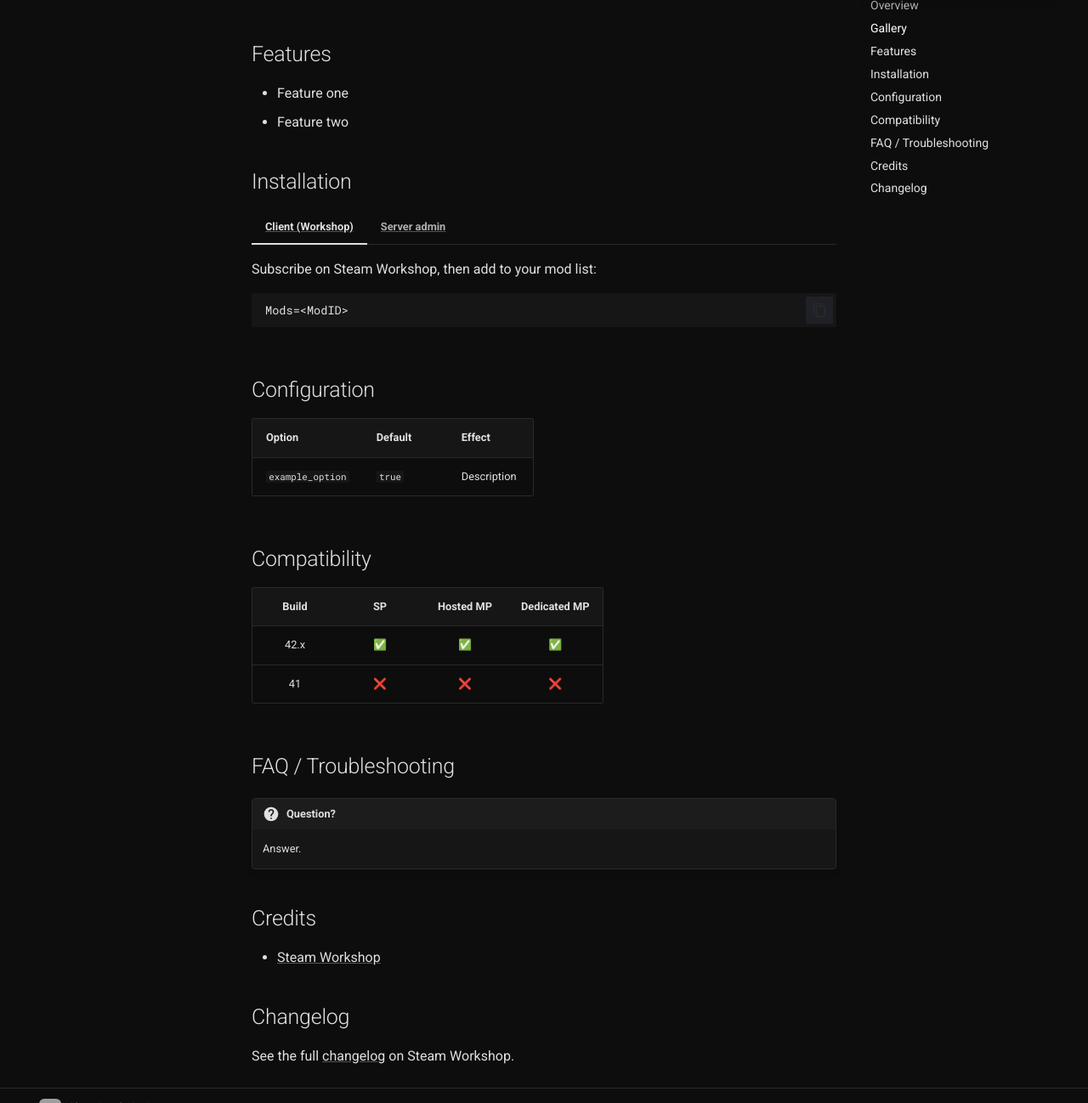
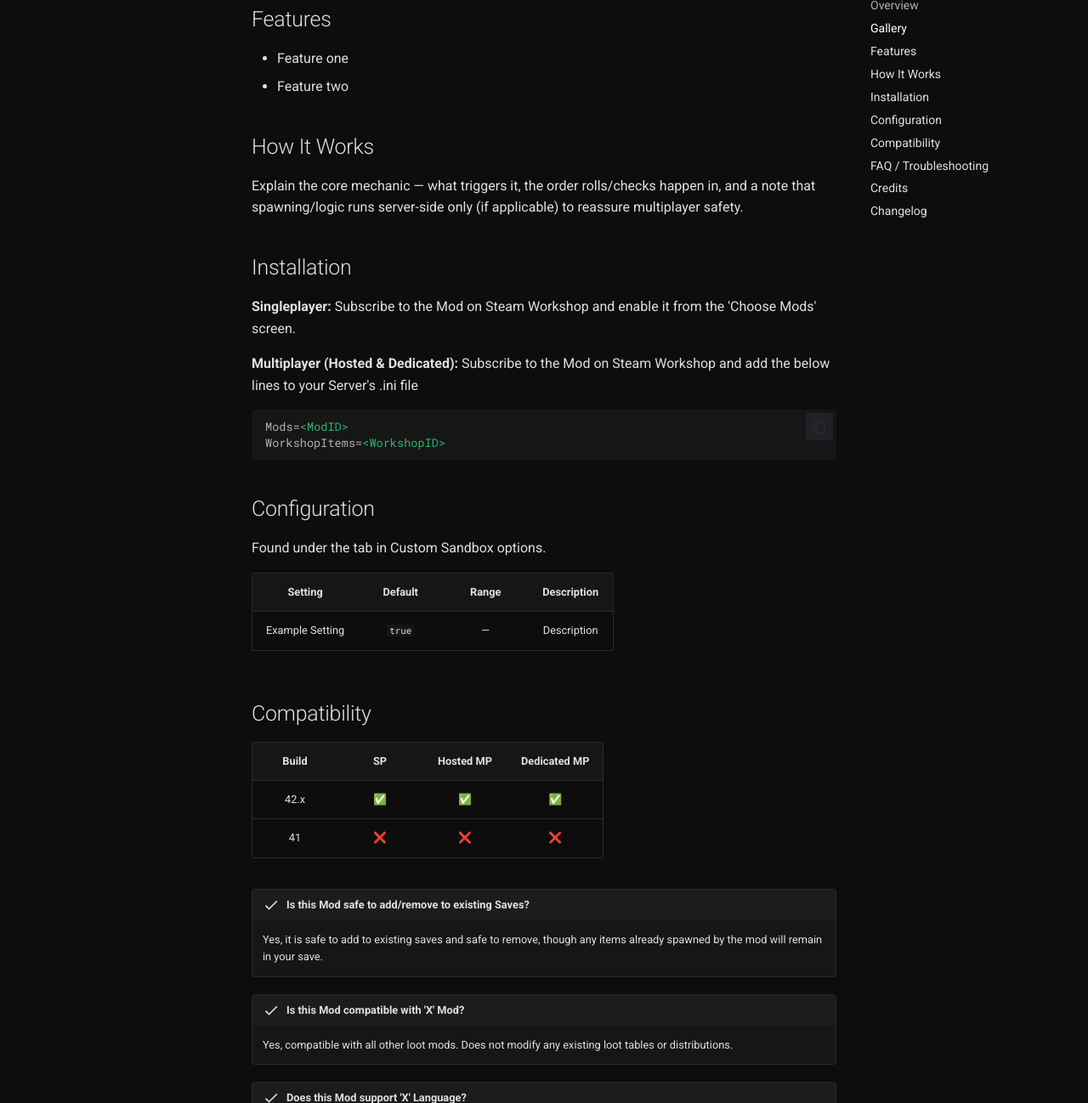
Before and after one commit to ObnoxiouslyNoxious/NoxDocs, an MkDocs documentation site: the page built from docs/mods/_template.md, in a window 1280 px wide and 1400 px high, scrolled down 604 px, cut to the strip 102-1400 px from the top of the window. Shown: the whole strip at 85% size. Built offline with MkDocs 1.6.1 and Material for MkDocs 9.7.7, drawn with Linux system fonts in a browser that asks for light colours; comment, search, counter and statistics services are not loaded; some of the changed text lies outside the part shown.

Commit message:
Update mod page template to match the flow established by the 3 published mods

````diff
--- a/docs/mods/_template.md
+++ b/docs/mods/_template.md
@@ -6,11 +6,9 @@
 
 <span class="pz-tag">B42</span><span class="pz-tag">SP/MP</span>
 
-*One-line tagline.*
+[:fontawesome-brands-steam-symbol: Steam Workshop](https://steamcommunity.com/sharedfiles/filedetails/?id=<WorkshopID>)
 
-**Build:** 42.x+ | **SP/MP:** Singleplayer & Multiplayer
-
-[:fontawesome-brands-steam-symbol: Steam Workshop](#) · [:fontawesome-brands-discord: Discord](#)
+**Recommended Build:** 42.x+
 
 </div>
 
@@ -29,30 +27,28 @@
 - Feature one
 - Feature two
 
+## How It Works
+
+Explain the core mechanic — what triggers it, the order rolls/checks happen in, and a note that spawning/logic runs server-side only (if applicable) to reassure multiplayer safety.
+
 ## Installation
 
-=== "Client (Workshop)"
+**Singleplayer:** Subscribe to the Mod on Steam Workshop and enable it from the 'Choose Mods' screen.
 
-    Subscribe on Steam Workshop, then add to your mod list:
+**Multiplayer (Hosted & Dedicated):** Subscribe to the Mod on Steam Workshop and add the below lines to your Server's .ini file
 
-    ```
-    Mods=<ModID>
-    ```
-
-=== "Server admin"
-
-    Add to your server `.ini`:
-
-    ```
-    WorkshopItems=<WorkshopID>
-    Mods=<ModID>
-    ```
+```ini
+Mods=<ModID>
+WorkshopItems=<WorkshopID>
+```
 
 ## Configuration
 
-| Option | Default | Effect |
-|---|---|---|
-| `example_option` | `true` | Description |
+Found under the **<Mod Name>** tab in Custom Sandbox options.
+
+| Setting | Default | Range | Description |
+|:---:|:---:|:---:|:---:|
+| Example Setting | `true` | — | Description |
 
 ## Compatibility
 
@@ -60,6 +56,18 @@
 |:---:|:---:|:---:|:---:|
 | 42.x | ✅ | ✅ | ✅ |
 | 41 | ❌ | ❌ | ❌ |
+
+!!! success "Is this Mod safe to add/remove to existing Saves?"
+
+    Yes, it is safe to add to existing saves and safe to remove, though any items already spawned by the mod will remain in your save.
+
+!!! success "Is this Mod compatible with 'X' Mod?"
+
+    Yes, compatible with all other loot mods. Does not modify any existing loot tables or distributions.
+
+!!! success "Does this Mod support 'X' Language?"
+
+    Yes, this Mod has translations for all 28 Supported Project Zomboid languages.
 
 ## FAQ / Troubleshooting
 
@@ -69,8 +77,8 @@
 
 ## Credits
 
-- [Steam Workshop](#)
+- Credit or inspiration notes go here.
 
 ## Changelog
 
-See the full [changelog](#) on Steam Workshop.
+[:fontawesome-brands-steam-symbol: View Patch Notes](https://steamcommunity.com/sharedfiles/filedetails/changelog/<WorkshopID>)
````
Also changed, not shown: other parts of docs/mods/_template.md (+1 -1 lines).
